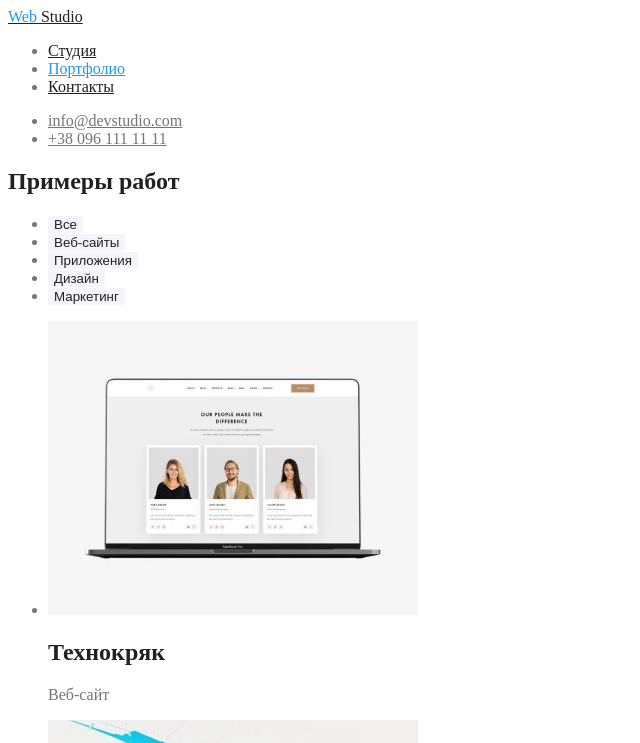
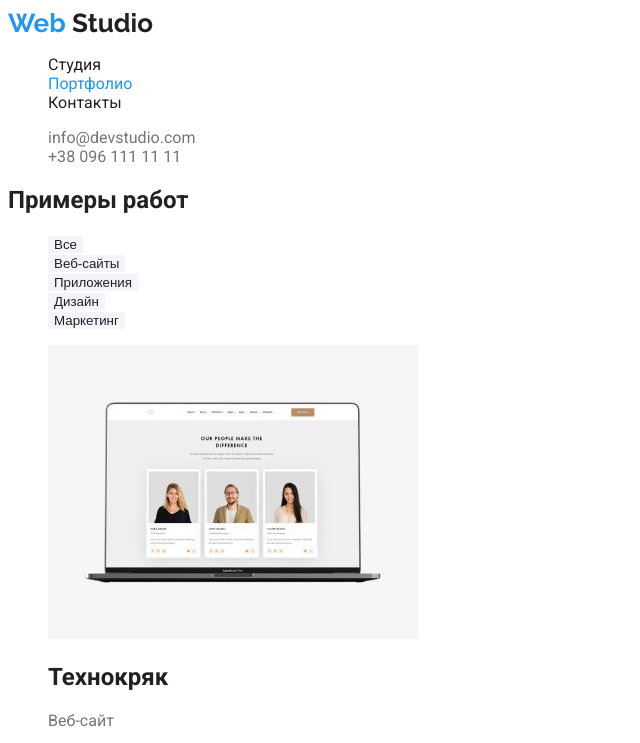
Before and after one commit to IAmVorontsov/goit-markup-hw-02, a plain HTML site: page portfolio.html in a window 1280 px wide. Shown: the top 743 px of the page, without its empty margins (0-640 px from the left). Drawn offline with Linux system fonts and the light colour scheme.

Commit message:
add fonts and styles

```diff
--- a/portfolio.html
+++ b/portfolio.html
@@ -5,6 +5,12 @@
 		<meta http-equiv="X-UA-Compatible" content="IE=edge" />
 		<meta name="viewport" content="width=device-width, initial-scale=1.0" />
 		<title>ПортфолиоЫ</title>
+		<link rel="preconnect" href="https://fonts.googleapis.com" />
+		<link rel="preconnect" href="https://fonts.gstatic.com" crossorigin />
+		<link
+			href="https://fonts.googleapis.com/css2?family=Raleway:wght@700&family=Roboto:wght@400;500;700;900&display=swap"
+			rel="stylesheet"
+		/>
 		<link rel="stylesheet" href="./styles/styles.css" />
 	</head>
 	<body>
--- a/styles/styles.css
+++ b/styles/styles.css
@@ -9,17 +9,33 @@
 }
 body {
 	color: var(--primary-text-color);
+	background-color: var(--primary-white-color);
+	font-family: Roboto, sans-serif;
+	letter-spacing: 0.03px;
+}
+
+ul {
+	list-style-type: none;
+}
+
+a {
+	text-decoration: none;
 }
 
 /* header */
 
 .logo {
 	color: var(--title-text-color);
+	font-family: Raleway, sans-serif;
+	font-weight: 700;
+	font-size: 26px;
+	line-height: 31px;
 }
 
 .logo-web {
 	color: var(--accent-color);
 }
+
 /* site nav */
 .site-nav .link {
 	color: var(--title-text-color);
@@ -87,6 +103,10 @@ body {
 	color: var(--title-text-color);
 }
 
+/* team section */
+.section.team {
+	background-color: var(--secundary-bg-gray);
+}
 /* footer */
 
 .footer {
```
Also changed, not shown: index.html (+4 -9 lines), .prettierrc.json.
